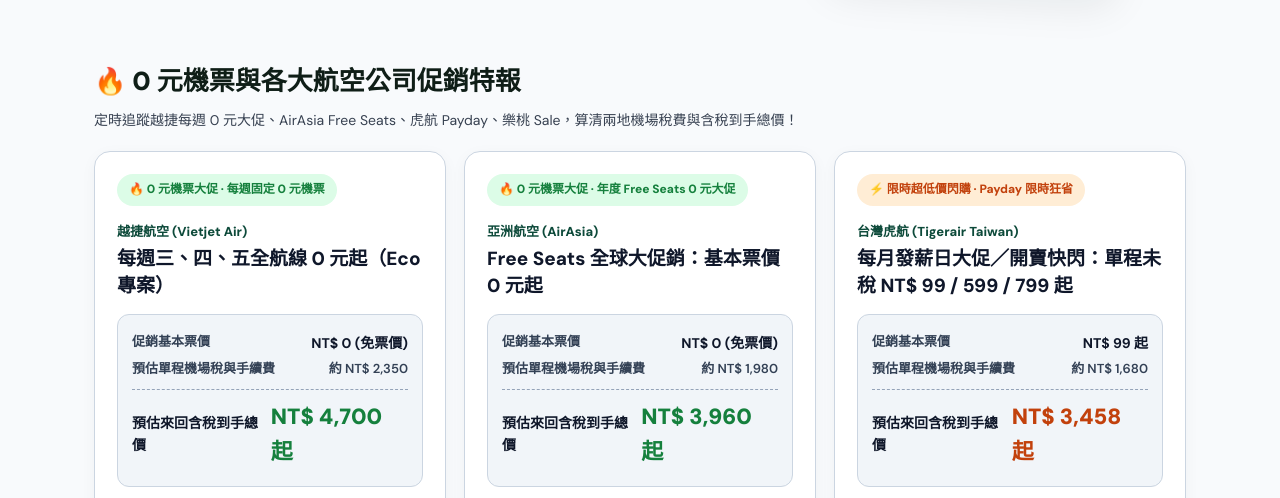
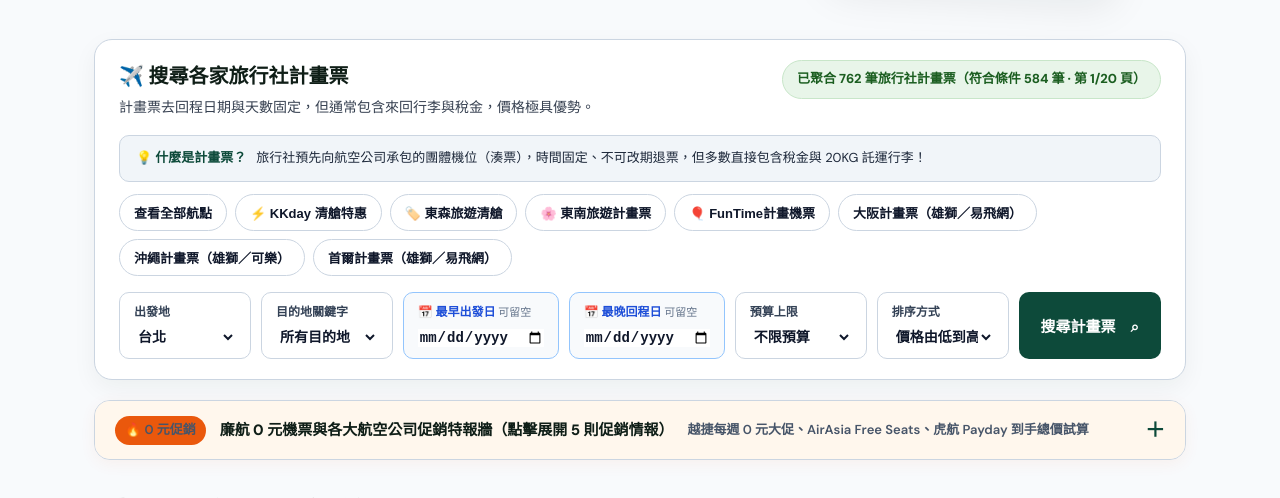
Before and after one commit to james9612/flight-deals, a website: page outputs/flight-deals/index.html in a window 1280 px wide. Shown: the part 377-875 px from the top of the page. Drawn offline with Linux system fonts and the light colour scheme.

Commit message:
style: Collapse 0-yuan promos section and move date search & ticket cards upward

```diff
--- a/outputs/flight-deals/index.html
+++ b/outputs/flight-deals/index.html
@@ -44,24 +44,11 @@
       </div>
     </section>
 
-    <!-- 0 元機票與航空公司促銷特報牆 -->
-    <section class="promos-section" id="zero-promos">
-      <div class="head">
-        <div>
-          <h2>🔥 0 元機票與各大航空公司促銷特報</h2>
-          <p>定時追蹤越捷每週 0 元大促、AirAsia Free Seats、虎航 Payday、樂桃 Sale，算清兩地機場稅費與含稅到手總價！</p>
-        </div>
-      </div>
-      <div class="promos-grid" id="promos-grid">
-        <!-- 由 app.js 動態渲染 -->
-      </div>
-    </section>
-
-    <!-- 搜尋與篩選區 -->
-    <section class="search" id="alerts" style="margin-top:35px">
+    <!-- 搜尋與篩選區（日期搜尋向上移動） -->
+    <section class="search" id="alerts">
       <div class="search-title">
         <div>
-          <h2>找一張適合你的旅行社計畫票</h2>
+          <h2>✈️ 搜尋各家旅行社計畫票</h2>
           <p>計畫票去回程日期與天數固定，但通常包含來回行李與稅金，價格極具優勢。</p>
         </div>
         <span class="search-count">正在載入聚合資料...</span>
@@ -109,12 +96,12 @@
               <option>澳門</option>
             </select>
           </div>
-          <div class="field">
-            <label>最早出發日 <small>可留空</small></label>
+          <div class="field highlight-date">
+            <label>📅 最早出發日 <small>可留空</small></label>
             <input id="depart" type="date">
           </div>
-          <div class="field">
-            <label>最晚回程日 <small>可留空</small></label>
+          <div class="field highlight-date">
+            <label>📅 最晚回程日 <small>可留空</small></label>
             <input id="return" type="date">
           </div>
           <div class="field">
@@ -137,6 +124,21 @@
         </div>
       </form>
     </section>
+
+    <!-- 0 元機票與各大航空公司促銷特報（預設收折） -->
+    <details class="planner zero-promos-collapsible" id="zero-promos">
+      <summary class="planner-toggle">
+        <span class="planner-promo-badge">🔥 0 元促銷</span>
+        <b>廉航 0 元機票與各大航空公司促銷特報牆（點擊展開 5 則促銷情報）</b>
+        <span>越捷每週 0 元大促、AirAsia Free Seats、虎航 Payday 到手總價試算</span>
+        <span class="toggle-icon">＋</span>
+      </summary>
+      <div class="planner-body">
+        <div class="promos-grid" id="promos-grid">
+          <!-- 由 app.js 動態渲染 -->
+        </div>
+      </div>
+    </details>
 
     <!-- 旅行社計畫票比價列表 -->
     <section class="section" id="deals">
@@ -268,6 +270,6 @@
     </footer>
   </div>
 
-  <script src="scripts/app.js?v=20261025-9" defer></script>
+  <script src="scripts/app.js?v=20261025-10" defer></script>
 </body>
 </html>
--- a/outputs/flight-deals/scripts/app.js
+++ b/outputs/flight-deals/scripts/app.js
@@ -433,9 +433,16 @@
       const origin = document.getElementById('mistakeOrigin').value;
       const destination = document.getElementById('mistakeDestination').value.trim() || '全球／不限目的地';
       const threshold = document.getElementById('mistakeThreshold').value;
-      const result = document.getElementById('mistakeFareResult');
       result.innerHTML = `<strong>已建立異常票價偵測條件：${origin} ➔ ${destination}</strong><br>判定門檻：低於常態中位價 ${threshold}% 以上<br><span class="meta">偵測命中後需確認票規與是否包含稅金，並回到航空公司或出票方核驗。</span>`;
       result.hidden = false;
     });
   }
+
+  // Open 0-fare promos accordion if anchor link is clicked
+  document.querySelectorAll('a[href="#zero-promos"]').forEach(a => {
+    a.addEventListener('click', () => {
+      const el = document.getElementById('zero-promos');
+      if (el) el.open = true;
+    });
+  });
 });
--- a/outputs/flight-deals/styles/site.css
+++ b/outputs/flight-deals/styles/site.css
@@ -340,14 +340,51 @@
   background: var(--green-hover);
 }
 
-/* 搜尋區塊 */
+/* 搜尋區塊（向上移動） */
 .search {
   background: white;
   border: 1px solid var(--line);
   border-radius: 18px;
-  padding: 24px;
-  box-shadow: 0 10px 30px rgba(15, 30, 23, 0.05);
+  padding: 20px 24px;
+  margin: 10px 0 16px;
+  box-shadow: 0 8px 24px rgba(15, 30, 23, 0.05);
 }
+.field.highlight-date {
+  border-color: #93c5fd;
+  background: #f8fafc;
+}
+.field.highlight-date label {
+  color: #1d4ed8;
+  font-weight: 800;
+}
+
+/* 0 元機票收折區塊 */
+.zero-promos-collapsible {
+  margin: 0 0 16px;
+  background: #fff;
+  border: 1px solid #fed7aa;
+  box-shadow: 0 4px 16px rgba(234, 88, 12, 0.06);
+}
+.zero-promos-collapsible .planner-toggle {
+  background: #fff7ed;
+  padding: 13px 20px;
+}
+.zero-promos-collapsible .planner-toggle:hover {
+  background: #ffedd5;
+}
+.planner-promo-badge {
+  background: #ea580c;
+  color: white;
+  font-size: 12px;
+  font-weight: 800;
+  padding: 4px 10px;
+  border-radius: 20px;
+  white-space: nowrap;
+}
+.zero-promos-collapsible[open] .planner-toggle {
+  border-bottom: 1px solid #fed7aa;
+}
+
 .search-title {
   display: flex;
   justify-content: space-between;
@@ -463,9 +500,9 @@
   background: var(--green-hover);
 }
 
-/* 旅行社計畫票比價庫 */
+/* 旅行社計畫票比價庫（卡片向上移動） */
 .section {
-  padding: 44px 0 60px;
+  padding: 16px 0 44px;
 }
 .section .head h2 {
   font-size: 26px;
```
